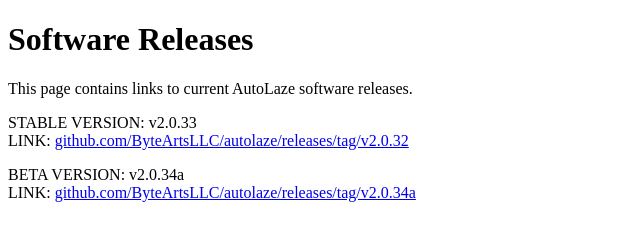
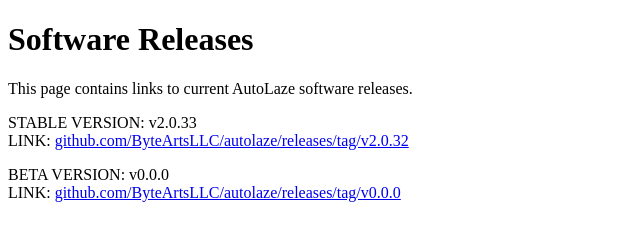
Before and after one commit to ByteArtsLLC/autolaze, a plain HTML site: page index.html in a window 1280 px wide. Shown: the full height of the page, 0-640 px from the left. Drawn offline with Linux system fonts and the light colour scheme.

Commit message:
Update index.html
Set beta to 0.0.0 to disable beta update

```diff
--- a/index.html
+++ b/index.html
@@ -10,6 +10,6 @@
 	<h1>Software Releases</h1>
     <p>This page contains links to current AutoLaze software releases.</p>
     <p>STABLE VERSION: v2.0.33<br>LINK: <a href="https://github.com/ByteArtsLLC/autolaze/releases/tag/v2.0.33">github.com/ByteArtsLLC/autolaze/releases/tag/v2.0.32</a></p>
-    <p>BETA VERSION: v2.0.34a<br>LINK: <a href="https://github.com/ByteArtsLLC/autolaze/releases/tag/v2.0.34a">github.com/ByteArtsLLC/autolaze/releases/tag/v2.0.34a</a></p>
+    <p>BETA VERSION: v0.0.0<br>LINK: <a href="https://github.com/ByteArtsLLC/autolaze/releases/tag/v0.0.0">github.com/ByteArtsLLC/autolaze/releases/tag/v0.0.0</a></p>
 </body>
 </html>
```
